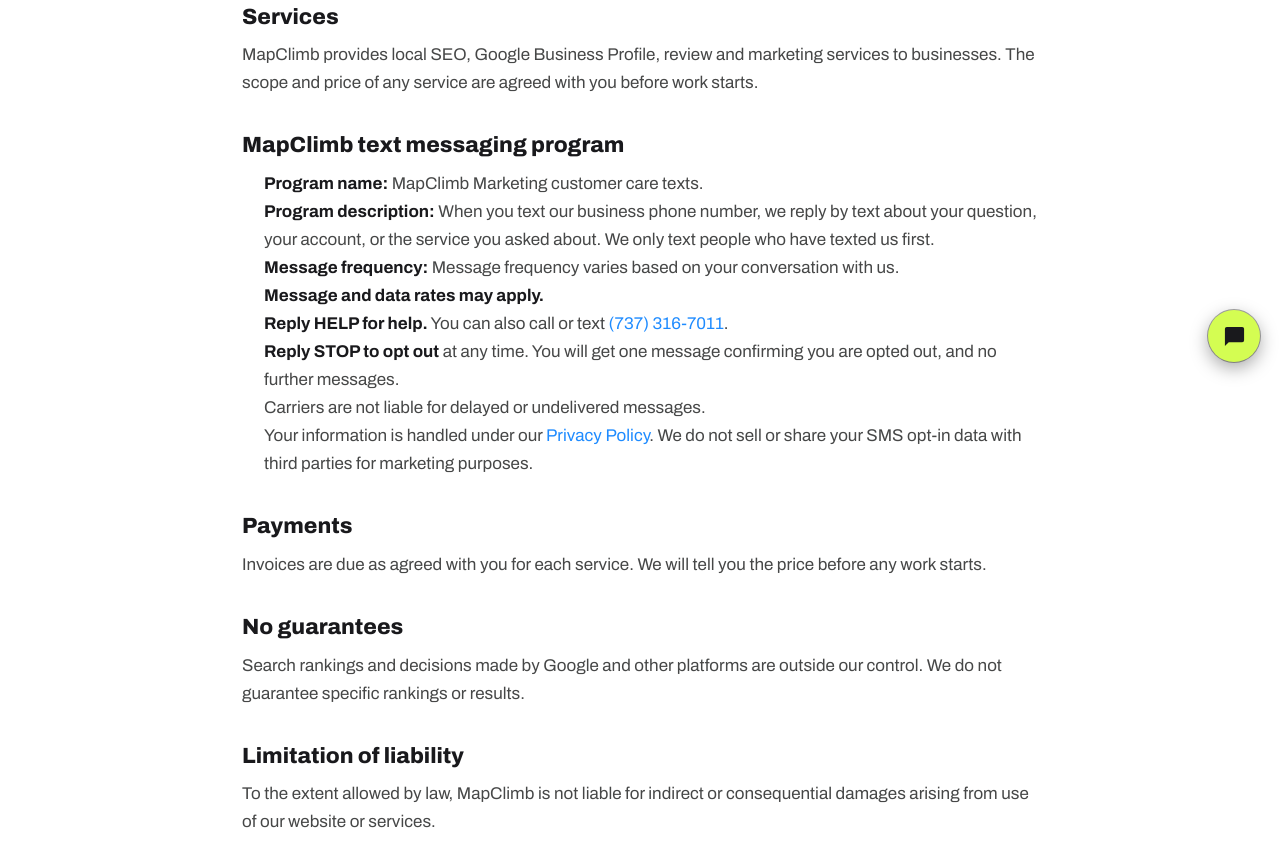
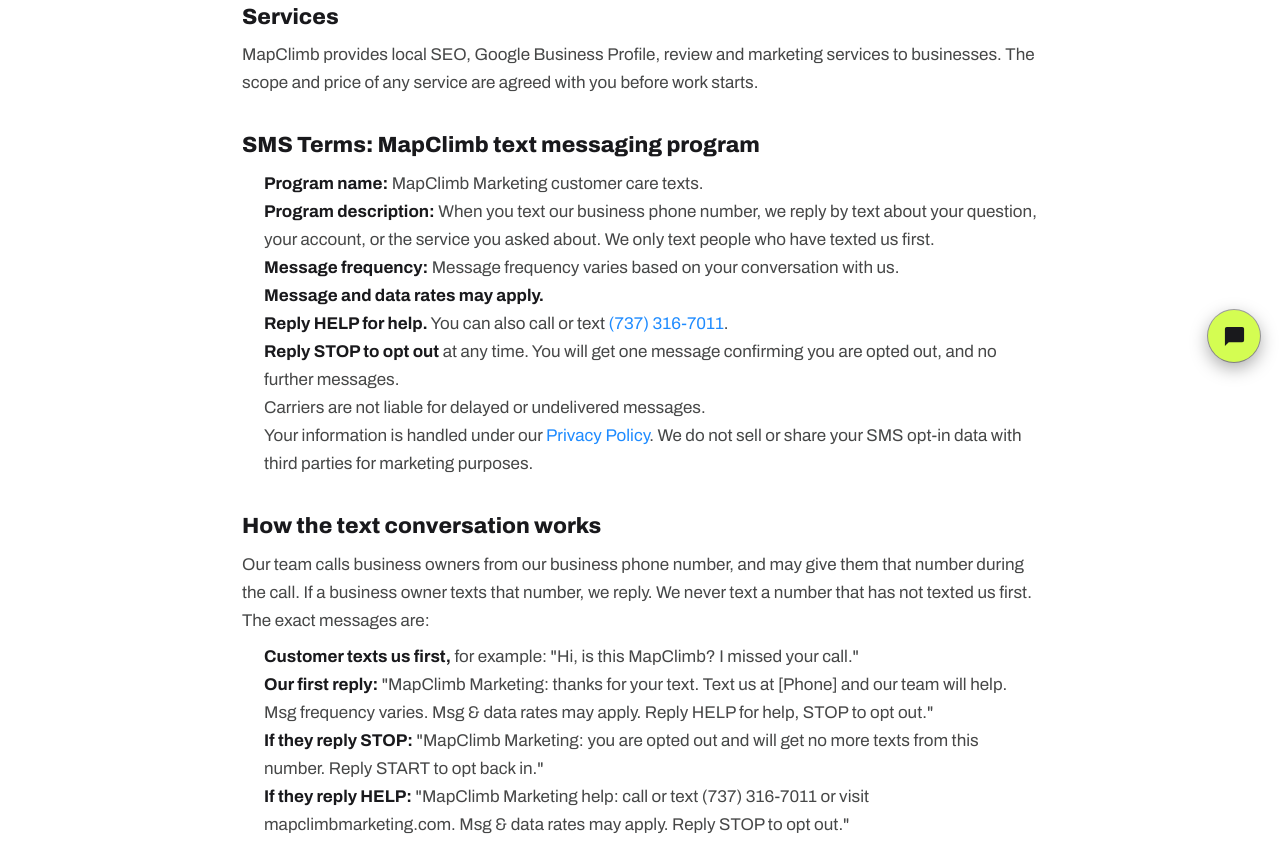
Before and after one commit to markalii201-dev/mapclimbmarketing.com, a plain HTML site: page terms.html in a window 1280 px wide. Shown: the part 418-1260 px from the top of the page. Drawn offline with Linux system fonts and the light colour scheme; a web font is replaced by a local one.

Commit message:
Terms: SMS Terms anchor + exact text exchange for A2P proof
Co-Authored-By: Claude Opus 5.5 <noreply@anthropic.com>

```diff
--- a/terms.html
+++ b/terms.html
@@ -561,7 +561,7 @@ html.mc-modal-open #wmc-root,html.mc-lock #wmc-root{display:none!important}
 <p>These terms apply to mapclimbmarketing.com and to services provided by <strong>ServiceGeek, doing business as MapClimb Marketing</strong> ("MapClimb", "we", "us"). By using our website or services you agree to these terms.</p>
 <h2>Services</h2>
 <p>MapClimb provides local SEO, Google Business Profile, review and marketing services to businesses. The scope and price of any service are agreed with you before work starts.</p>
-<h2>MapClimb text messaging program</h2>
+<h2 id="sms">SMS Terms: MapClimb text messaging program</h2>
 <ul>
 <li><strong>Program name:</strong> MapClimb Marketing customer care texts.</li>
 <li><strong>Program description:</strong> When you text our business phone number, we reply by text about your question, your account, or the service you asked about. We only text people who have texted us first.</li>
@@ -571,6 +571,14 @@ html.mc-modal-open #wmc-root,html.mc-lock #wmc-root{display:none!important}
 <li><strong>Reply STOP to opt out</strong> at any time. You will get one message confirming you are opted out, and no further messages.</li>
 <li>Carriers are not liable for delayed or undelivered messages.</li>
 <li>Your information is handled under our <a href="/privacy">Privacy Policy</a>. We do not sell or share your SMS opt-in data with third parties for marketing purposes.</li>
+</ul>
+<h2>How the text conversation works</h2>
+<p>Our team calls business owners from our business phone number, and may give them that number during the call. If a business owner texts that number, we reply. We never text a number that has not texted us first. The exact messages are:</p>
+<ul>
+<li><strong>Customer texts us first,</strong> for example: "Hi, is this MapClimb? I missed your call."</li>
+<li><strong>Our first reply:</strong> "MapClimb Marketing: thanks for your text. Text us at [Phone] and our team will help. Msg frequency varies. Msg &amp; data rates may apply. Reply HELP for help, STOP to opt out."</li>
+<li><strong>If they reply STOP:</strong> "MapClimb Marketing: you are opted out and will get no more texts from this number. Reply START to opt back in."</li>
+<li><strong>If they reply HELP:</strong> "MapClimb Marketing help: call or text (737) 316-7011 or visit mapclimbmarketing.com. Msg &amp; data rates may apply. Reply STOP to opt out."</li>
 </ul>
 <h2>Payments</h2>
 <p>Invoices are due as agreed with you for each service. We will tell you the price before any work starts.</p>
```
